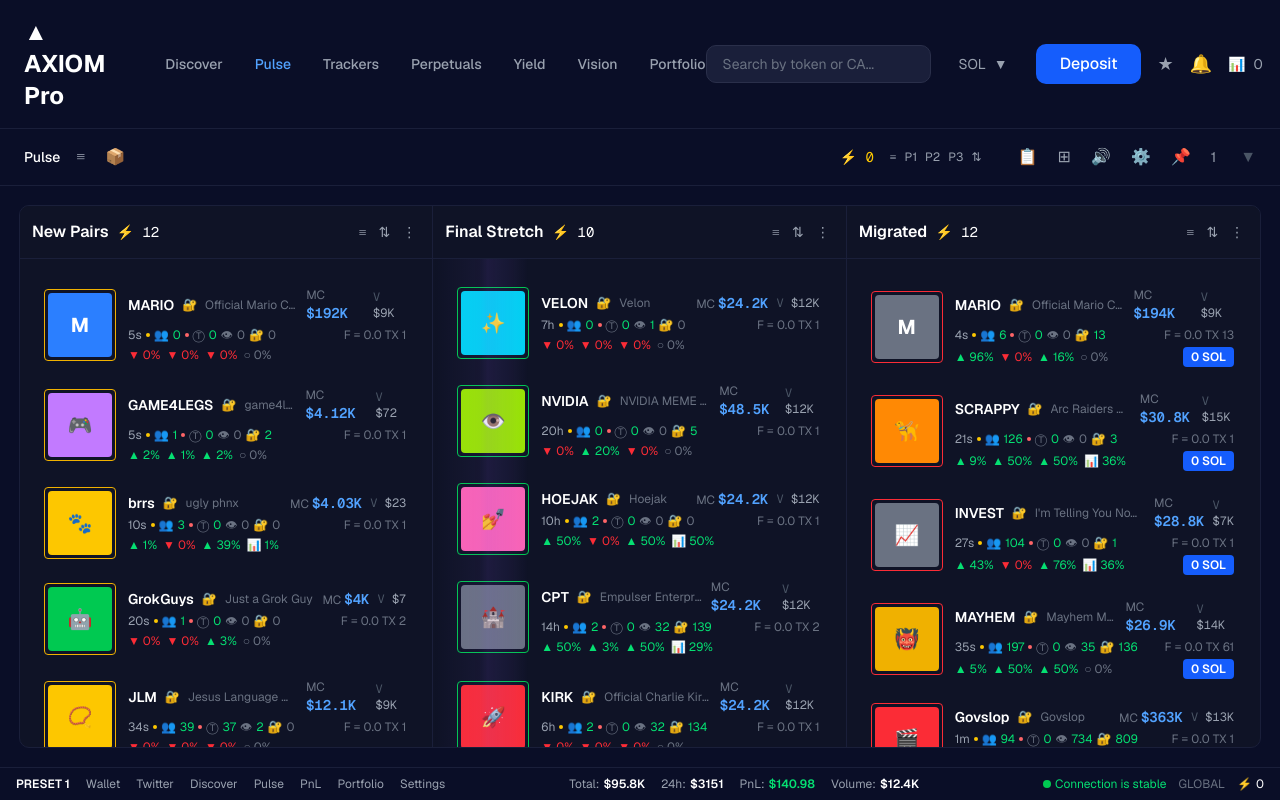
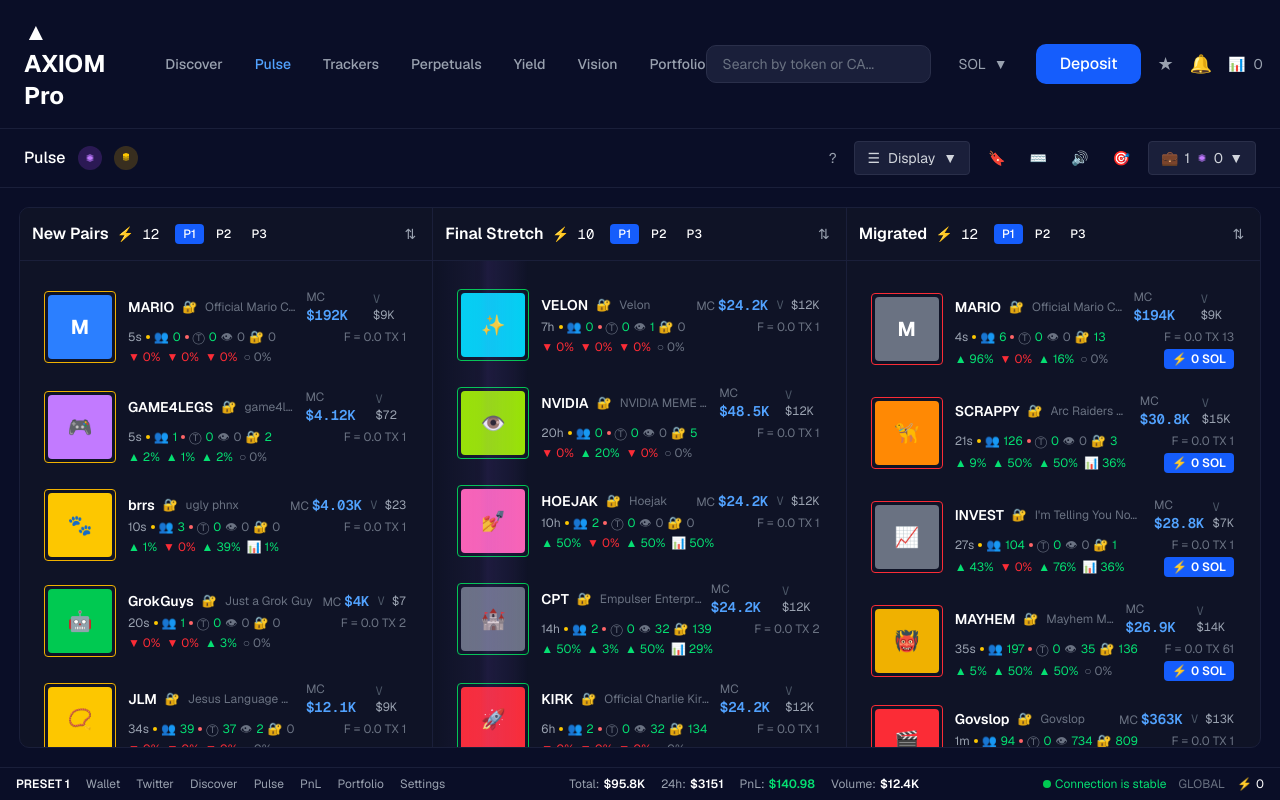
Before and after one commit to NysaPahari/Token-trading-table_Axiom, a Next.js app: page / in a window 1280 px wide. Built offline with nearby package versions, Linux system fonts and the light colour scheme.

Commit message:
enhance ui

```diff
--- a/components/column-section.tsx
+++ b/components/column-section.tsx
@@ -88,11 +88,14 @@ export function ColumnSection({
         <div className="flex items-center gap-2">
           <h2 className="text-base font-semibold text-white">{title}</h2>
           <span className="text-sm font-mono text-white">⚡ {tokens.length}</span>
+          <div className="flex items-center gap-1 ml-2">
+            <button className="px-2 py-0.5 text-xs font-medium bg-blue-600 text-white rounded">P1</button>
+            <button className="px-2 py-0.5 text-xs font-medium text-white hover:bg-[#1a1f3a] rounded transition-colors">P2</button>
+            <button className="px-2 py-0.5 text-xs font-medium text-white hover:bg-[#1a1f3a] rounded transition-colors">P3</button>
+          </div>
         </div>
         <div className="flex items-center gap-1 text-gray-400">
-          <button className="p-1 text-sm hover:text-white transition-colors">≡</button>
           <button className="p-1 text-sm hover:text-white transition-colors">⇅</button>
-          <button className="p-1 text-sm hover:text-white transition-colors">⋮</button>
         </div>
       </div>
 
--- a/components/header.tsx
+++ b/components/header.tsx
@@ -54,28 +54,46 @@ export function Header() {
       {/* Tab section with controls */}
       <div className="px-6 py-3 flex items-center gap-4 border-t border-[#1a1f3a]">
         <div className="flex items-center gap-3">
-          <span className="text-white font-medium text-sm">Pulse</span>
-          <button className="p-1 text-gray-400 hover:text-white">≡</button>
-          <button className="p-1 text-gray-400 hover:text-white">📦</button>
+          <span className="text-white font-medium text-base">Pulse</span>
+          {/* Solana logo icon */}
+          <button className="w-6 h-6 rounded-full bg-purple-500/20 flex items-center justify-center text-purple-400 hover:bg-purple-500/30 transition-colors">
+            <svg width="12" height="12" viewBox="0 0 12 12" fill="none">
+              <path d="M2 4L6 2L10 4L6 6L2 4Z" fill="currentColor" opacity="0.6"/>
+              <path d="M2 8L6 6L10 8L6 10L2 8Z" fill="currentColor" opacity="0.6"/>
+              <path d="M2 6L6 4L10 6L6 8L2 6Z" fill="currentColor"/>
+            </svg>
+          </button>
+          {/* Golden cube icon */}
+          <button className="w-6 h-6 rounded-full bg-yellow-500/20 flex items-center justify-center text-yellow-400 hover:bg-yellow-500/30 transition-colors">
+            <svg width="12" height="12" viewBox="0 0 12 12" fill="none">
+              <path d="M3 2L6 1L9 2V4L6 5L3 4V2Z" fill="currentColor"/>
+              <path d="M3 4L6 5L9 4V6L6 7L3 6V4Z" fill="currentColor" opacity="0.7"/>
+              <path d="M3 6L6 7L9 6V8L6 9L3 8V6Z" fill="currentColor" opacity="0.5"/>
+            </svg>
+          </button>
         </div>
-        <div className="ml-auto flex items-center gap-4">
-          <span className="text-yellow-400 text-sm font-mono">⚡ 0</span>
-          <div className="flex items-center gap-2 text-gray-400 text-xs">
-            <span>≡</span>
-            <span>P1</span>
-            <span>P2</span>
-            <span>P3</span>
-            <span>⇅</span>
-          </div>
-          <div className="flex gap-3 ml-4">
-            <button className="text-gray-400 hover:text-white p-1">📋</button>
-            <button className="text-gray-400 hover:text-white p-1">⊞</button>
-            <button className="text-gray-400 hover:text-white p-1">🔊</button>
-            <button className="text-gray-400 hover:text-white p-1">⚙️</button>
-            <button className="text-gray-400 hover:text-white p-1">📌</button>
-          </div>
-          <span className="text-gray-400 text-sm">1</span>
-          <span className="text-gray-600 cursor-pointer ml-2">▼</span>
+        <div className="ml-auto flex items-center gap-3">
+          <button className="text-gray-400 hover:text-white p-1.5 text-sm">?</button>
+          <button className="flex items-center gap-2 bg-[#1a1f3a] border border-[#2a2f4a] rounded px-3 py-1.5 text-gray-300 hover:bg-[#2a2f4a] transition-colors text-sm">
+            <span>☰</span>
+            <span>Display</span>
+            <span>▼</span>
+          </button>
+          <button className="text-gray-400 hover:text-white p-1.5 text-sm">🔖</button>
+          <button className="text-gray-400 hover:text-white p-1.5 text-sm">⌨️</button>
+          <button className="text-gray-400 hover:text-white p-1.5 text-sm">🔊</button>
+          <button className="text-gray-400 hover:text-white p-1.5 text-sm">🎯</button>
+          <button className="flex items-center gap-1.5 bg-[#1a1f3a] border border-[#2a2f4a] rounded px-3 py-1.5 text-gray-300 hover:bg-[#2a2f4a] transition-colors text-sm">
+            <span>💼</span>
+            <span>1</span>
+            <svg width="12" height="12" viewBox="0 0 12 12" fill="none" className="text-purple-400">
+              <path d="M2 4L6 2L10 4L6 6L2 4Z" fill="currentColor" opacity="0.6"/>
+              <path d="M2 8L6 6L10 8L6 10L2 8Z" fill="currentColor" opacity="0.6"/>
+              <path d="M2 6L6 4L10 6L6 8L2 6Z" fill="currentColor"/>
+            </svg>
+            <span>0</span>
+            <span>▼</span>
+          </button>
         </div>
       </div>
     </header>
--- a/components/token-card.tsx
+++ b/components/token-card.tsx
@@ -94,13 +94,13 @@ export function TokenCard({ token, category = 'new-pairs' }: TokenCardProps) {
       onMouseEnter={() => setIsHovered(true)}
       onMouseLeave={() => setIsHovered(false)}
     >
-      {/* Label above the box */}
-      {category === 'new-pairs' || category === 'final-stretch' ? (
+      {/* Label above the box - shown on hover */}
+      {isHovered && (category === 'new-pairs' || category === 'final-stretch') && (
         <div className="absolute -top-7 right-0 bg-[#1a1f3a] text-white text-xs font-semibold px-2 py-1 rounded z-20">
           <span className="text-white">{getHoverLabel()}: </span>
           <span className="text-green-400">{getLabelValue()}</span>
         </div>
-      ) : null}
+      )}
 
       <div className="relative z-10">
         {/* Token card with icon on left and all content on right */}
@@ -172,8 +172,9 @@ export function TokenCard({ token, category = 'new-pairs' }: TokenCardProps) {
               </span>
 
               {(token.hasBadge || category === 'migrated') && (
-                <button className="ml-auto bg-blue-600 text-white text-xs font-semibold px-2 py-0.5 rounded transition-colors">
-                  0 SOL
+                <button className="ml-auto bg-blue-600 text-white text-xs font-semibold px-2 py-0.5 rounded transition-colors flex items-center gap-1">
+                  <span className="text-black">⚡</span>
+                  <span>0 SOL</span>
                 </button>
               )}
             </div>
```
